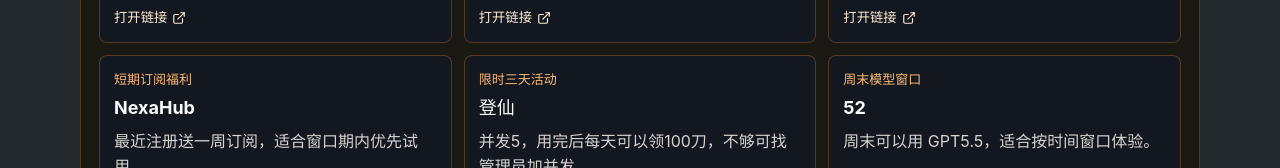
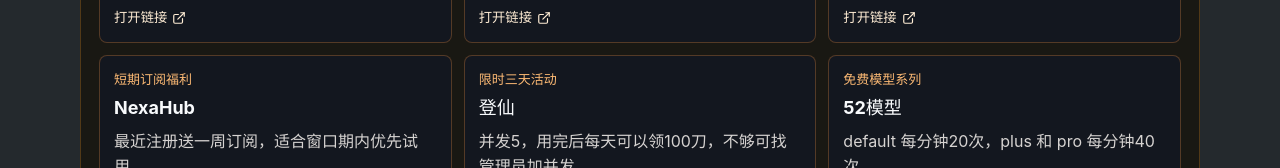
Before and after one commit to guoxueziliao/dengdeng-public-nav, a React (Vite) app: page / in a window 1280 px wide. Shown: the part 632-800 px from the top of the page. Built offline with nearby package versions, Linux system fonts and the light colour scheme.

Commit message:
Update 52 model listing

```diff
--- a/src/data/sites.ts
+++ b/src/data/sites.ts
@@ -282,18 +282,18 @@
     },
   },
   {
-    name: '52',
+    name: '52模型',
     domain: '52mx.net',
-    url: 'https://52mx.net',
-    summary: '登录送额度且周末可用 GPT5.5，优点是有缓存，缺点是主要靠特定时段体验。',
-    description: '登录送20刀，正常倍率有缓存，周末可以用 GPT5.5。',
-    usdQuotaCost: '未标明',
-    tags: ['试用额度', '签到'],
+    url: 'https://52mx.net/',
+    summary: '免费模型系列比较丰富，default 每分钟20次、plus/pro 每分钟40次，缺点是高频使用仍要看分组和额度。',
+    description: '免费模型包含 Kimi K2.6、DeepSeek V4 Flash、Llama 3.3 70B、GPT OSS 120B、GLM 5.1、DeepSeek V4 Pro、Qwen3.5 397B、Minimax M2.7；签到额度1到2刀，充值1元10刀，轻量日卡1元12刀，分组倍率1。',
+    usdQuotaCost: '最低 0.083:1',
+    tags: ['免费模型', '试用额度', '签到'],
     kind: 'normal',
     priority: 60,
     highlight: {
-      title: '周末模型窗口',
-      note: '周末可以用 GPT5.5，适合按时间窗口体验。',
+      title: '免费模型系列',
+      note: 'default 每分钟20次，plus 和 pro 每分钟40次。',
     },
   },
   {
```
